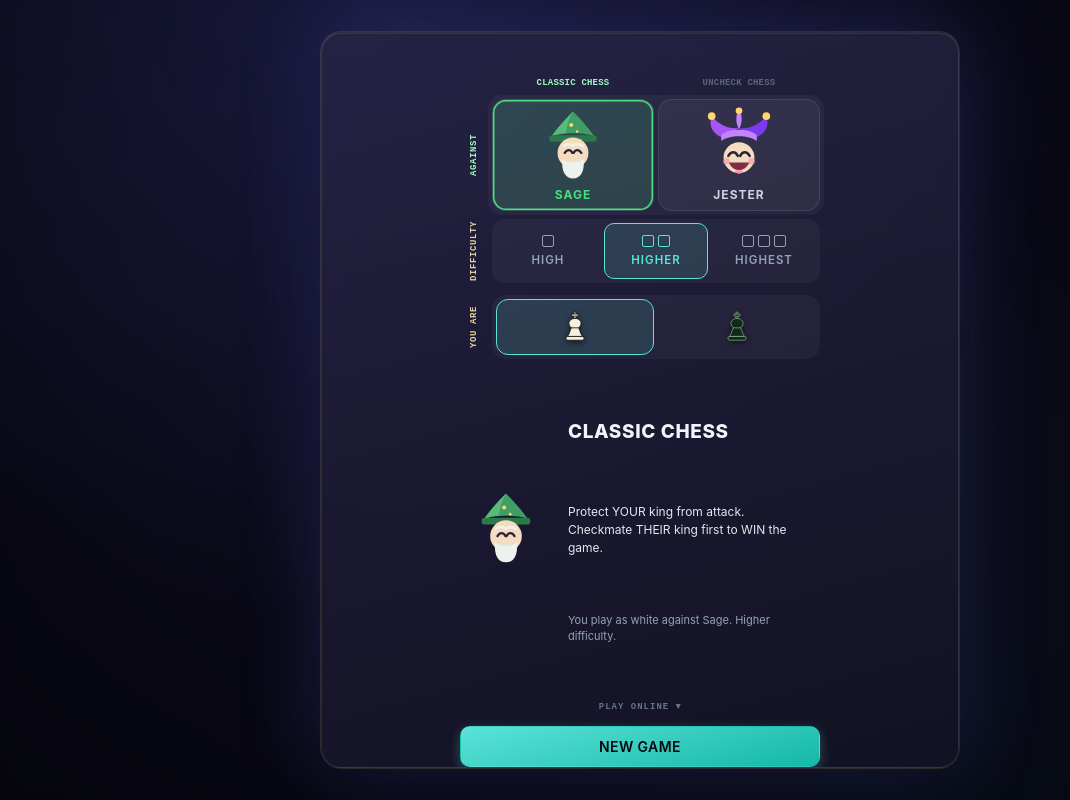
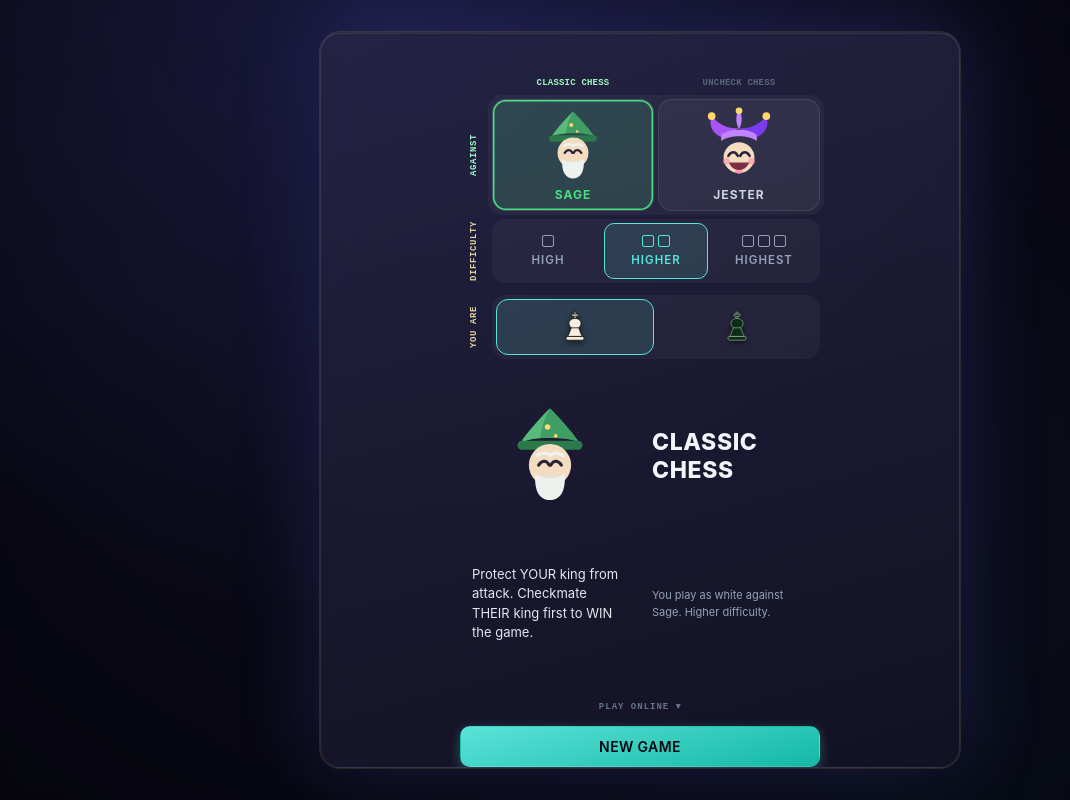
Before and after one commit to niembro64/ai-chess, a Vue app: page / in a window 1280 px wide. Shown: the whole page, without its empty margins (0-1070 px from the left). Built offline with nearby package versions, Linux system fonts and the light colour scheme.

Commit message:
Arrange chess setup summary in a fixed two by two grid

```diff
--- a/src/components/LobbyModal.vue
+++ b/src/components/LobbyModal.vue
@@ -122,7 +122,7 @@ const canJoin = computed(() => {
 
 <template>
   <div v-if="visible" class="lobby-overlay">
-    <div class="lobby-modal">
+    <div class="lobby-modal" :class="{ 'setup-modal': !isInLobby && !isConnecting }">
       <!-- Initial screen -->
       <template v-if="!isInLobby && !isConnecting">
         <div class="setup-screen">
@@ -193,14 +193,12 @@ const canJoin = computed(() => {
           </div>
 
           <div class="setup-summary" :aria-label="`${gameTitle}. ${variantSubtitle} ${gameParameters}`">
-            <div class="summary-image">
+            <div class="summary-cell summary-image">
               <BotIcon :name="(pickedModel === 'jester' ? 'jester-gleeful' : 'sage-calm') as BotIconName" />
             </div>
-            <div class="summary-copy">
-              <div class="summary-section"><strong class="summary-title">{{ gameTitle.toUpperCase() }}</strong></div>
-              <div class="summary-section"><p class="summary-rule">{{ variantSubtitle }}</p></div>
-              <div class="summary-section"><p class="summary-parameters">{{ gameParameters }}</p></div>
-            </div>
+            <div class="summary-cell summary-title-cell"><strong class="summary-title">{{ gameTitle.toUpperCase() }}</strong></div>
+            <div class="summary-cell summary-rule-cell"><p class="summary-rule">{{ variantSubtitle }}</p></div>
+            <div class="summary-cell summary-parameters-cell"><p class="summary-parameters">{{ gameParameters }}</p></div>
           </div>
 
           <div class="setup-footer">
@@ -333,6 +331,11 @@ const canJoin = computed(() => {
     0 24px 60px rgba(0, 0, 0, 0.5);
 }
 
+.lobby-modal.setup-modal {
+  box-sizing: border-box;
+  width: min(640px, 90dvw);
+}
+
 @media (max-width: 480px) {
   .lobby-modal {
     padding: 22px 16px;
@@ -460,37 +463,33 @@ const canJoin = computed(() => {
 }
 
 .setup-summary {
-  display: flex;
+  display: grid;
+  grid-template-columns: repeat(2, minmax(0, 1fr));
+  grid-template-rows: repeat(2, minmax(0, 1fr));
   height: 294px;
   margin-top: 24px;
 }
 
-.summary-image {
-  width: 92px;
-  flex: none;
+.summary-cell {
+  min-width: 0;
+  min-height: 0;
   display: flex;
   align-items: center;
+  padding: 10px 12px;
+}
+
+.summary-image {
   justify-content: center;
 }
 
 .summary-image svg {
-  width: 78px;
-  height: 78px;
+  width: 104px;
+  height: 104px;
 }
 
-.summary-copy {
-  min-width: 0;
-  flex: 1;
-  display: grid;
-  grid-template-rows: repeat(3, minmax(0, 1fr));
-}
-
-.summary-section {
-  min-height: 0;
-  display: flex;
-  align-items: center;
-  padding: 9px 16px;
-}
+.summary-title-cell { grid-column: 2; grid-row: 1; }
+.summary-rule-cell { grid-column: 1; grid-row: 2; }
+.summary-parameters-cell { grid-column: 2; grid-row: 2; }
 
 .summary-title,
 .summary-rule,
@@ -501,8 +500,8 @@ const canJoin = computed(() => {
 .summary-title {
   color: #f1f5f9;
   font-family: 'Inter', system-ui, sans-serif;
-  font-size: 19px;
-  line-height: 1.3;
+  font-size: 23px;
+  line-height: 1.2;
   font-weight: 800;
   letter-spacing: 0.6px;
 }
@@ -510,7 +509,7 @@ const canJoin = computed(() => {
 .summary-rule {
   color: #e2e8f0;
   font-family: 'Inter', system-ui, sans-serif;
-  font-size: 12px;
+  font-size: 13px;
   line-height: 1.5;
 }
 
```
